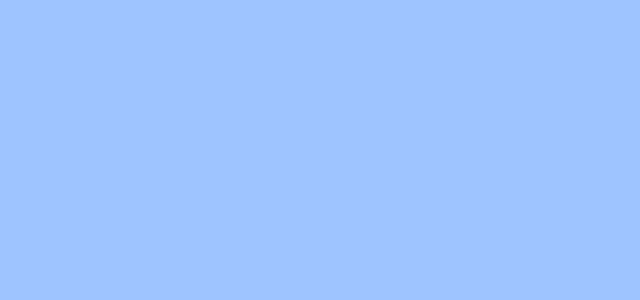
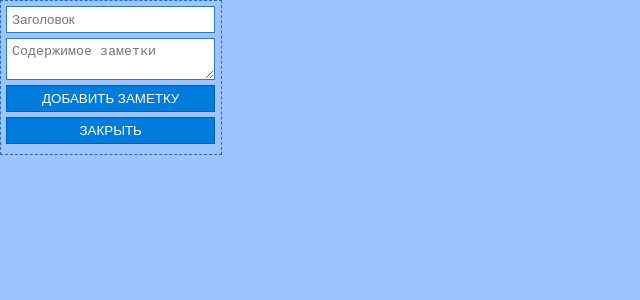
Before and after one commit to IlyasAlmakaev/Notes, a React (Create React App) app: page /addNote in a window 1280 px wide. Shown: the top 300 px of the page, without its empty margins (0-640 px from the left). Built offline with nearby package versions, Linux system fonts and the light colour scheme.

Commit message:
add note

```diff
--- a/src/App.js
+++ b/src/App.js
@@ -4,6 +4,7 @@ import Registration from './components/Registration.js'
 import Authorization from './components/Authorization.js'
 import Notes from './containers/notes/Notes.js'
 import EditNote from './containers/EditNote.js'
+import AddNote from './containers/AddNote.js'
 import './App.css';
 
 class App extends Component {
@@ -14,6 +15,7 @@ class App extends Component {
 	    <Route exact path='/' component={Authorization}/>
       <Route path="/notes" component={Notes}/>
       <Route path="/registration" component={Registration}/>
+      <Route path="/addNote" component={AddNote}/>
       <Route path="/editNote" component={EditNote}/>
     </Switch>
     );
--- /dev/null
+++ b/src/containers/AddNote.js
@@ -0,0 +1,90 @@
+import React, { Component } from 'react';
+import PropTypes from 'prop-types';
+import { connect } from 'react-redux';
+import { request } from './ModuleHttp';
+import { addTask } from './RequestHandle';
+
+const mapStateToProps = (state) => {
+	return {
+        id: state.task.id,
+        task: state.task.task,
+		error: state.task.error
+	};
+};
+
+const mapDispatchToProps = (dispatch) => {
+	return {
+    addTaskFromForm: (id, data) => dispatch(addTask(id, data))
+	};
+};
+
+class AddNote extends Component {
+
+    static propTypes = {
+        id: PropTypes.string,
+        addTaskFromForm: PropTypes.func.isRequired,
+        task: PropTypes.object.isRequired,
+        error: PropTypes.string.isRequired
+     }
+
+    constructor(props) {
+		super(props);
+		this.onBtnClickHandler = this.onBtnClickHandler.bind(this);
+    }
+
+    onBtnClickHandler(e) {
+		e.preventDefault();
+
+        let data = {
+            title: this.refs.titleNote.value,
+            body: this.refs.bodyNote.value
+              };
+          // TODO: переправить на нужную страницу
+          this.props.addTaskFromForm(this.props.id, data)
+	}
+
+	onBtnCloseClickHandler(e) {
+		e.preventDefault();
+    let isClosed = window.confirm('Закрыть без сохранения?');
+
+    if (isClosed) {
+      console.log('clll');
+    } else {
+      console.log('notcll');
+    }
+	}
+
+  render() {
+
+    return (
+      <form className='add cf'>
+      <input
+        type='text'
+        className='email'
+        placeholder='Заголовок'
+        ref='titleNote'
+       // value={this.state.value}
+      />
+      <textarea
+						className='email'
+						placeholder='Содержимое заметки'
+						ref='bodyNote'
+			></textarea>
+      <button
+              className='add__btn'
+              onClick={this.onBtnClickHandler}
+              ref='alert_button'>
+              Добавить заметку
+      </button>
+      <button
+              className='add__btn'
+              onClick={this.onBtnCloseClickHandler}
+              ref='alert_button'>
+              Закрыть
+      </button>
+    </form>
+    );
+  }
+}
+
+export default connect(mapStateToProps, mapDispatchToProps)(AddNote);
--- a/src/containers/notes/Notes.js
+++ b/src/containers/notes/Notes.js
@@ -1,7 +1,7 @@
 import React, { Component } from 'react';
 import PropTypes from 'prop-types';
 import { connect } from 'react-redux';
-import { getTasks, addTask } from '../RequestHandle';
+import { getTasks, setUserID } from '../RequestHandle';
 import Note from './Note'
 
 const mapStateToProps = (state) => {
@@ -16,7 +16,7 @@ const mapStateToProps = (state) => {
 const mapDispatchToProps = (dispatch) => {
 	return {
     getTasksFromForm: (id) => dispatch(getTasks(id)),
-    addTaskFromForm: (id, data) => dispatch(addTask(id, data))
+    setUserIDFromForm: (id) => dispatch(setUserID(id))
 	};
 };
 
@@ -57,7 +57,7 @@ class Notes extends Component {
   static propTypes = {
     id: PropTypes.string,
     getTasksFromForm: PropTypes.func.isRequired,
-    addTaskFromForm: PropTypes.func.isRequired,
+    setUserID: PropTypes.func,
     tasks: PropTypes.array.isRequired,
     task: PropTypes.object.isRequired,
     error: PropTypes.string.isRequired
@@ -80,14 +80,8 @@ class Notes extends Component {
   onAddNoteBtnClickHandler(e) {
     e.preventDefault();
 
-    let data = {
-      title: 'teeesxxt',
-      body: "bodyTask"
-		};
-    // TODO: переправить на нужную страницу
-    this.props.addTaskFromForm(this.props.id, data)
-
-  //  this.props.history.push('/editNote');
+    this.props.setUserIDFromForm(this.props.id);
+    this.props.history.push('/addNote');
 	}
 
   render() {
```
